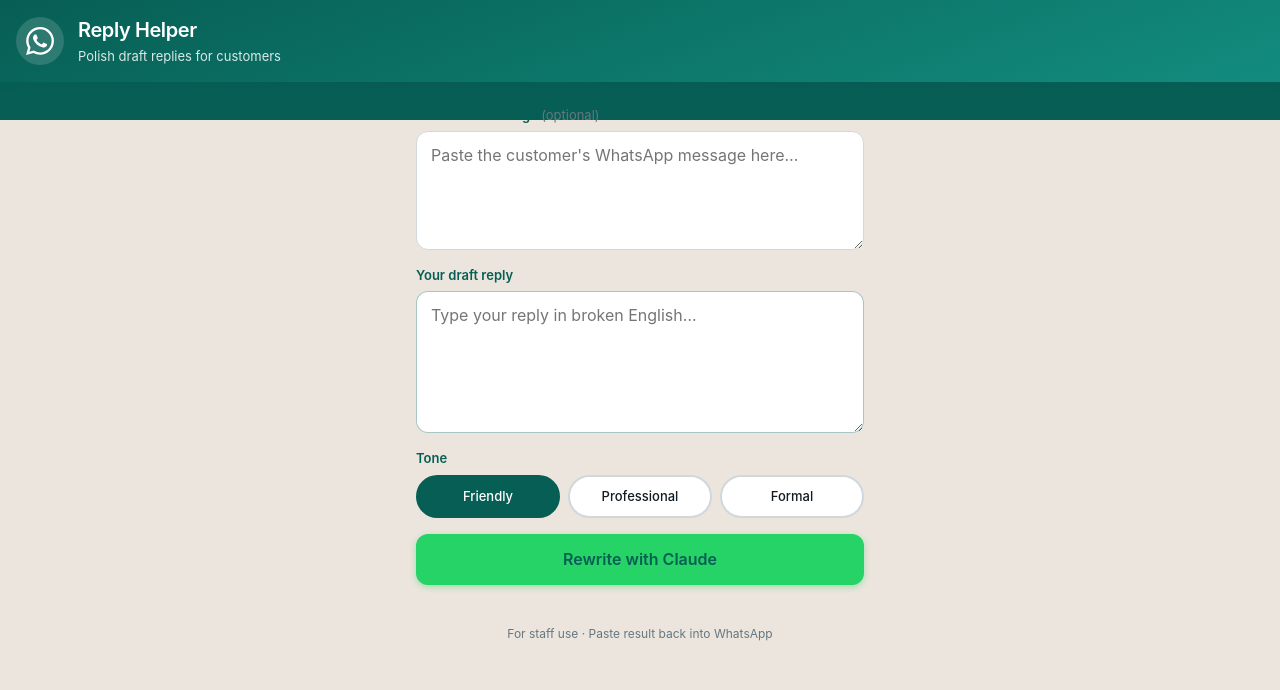
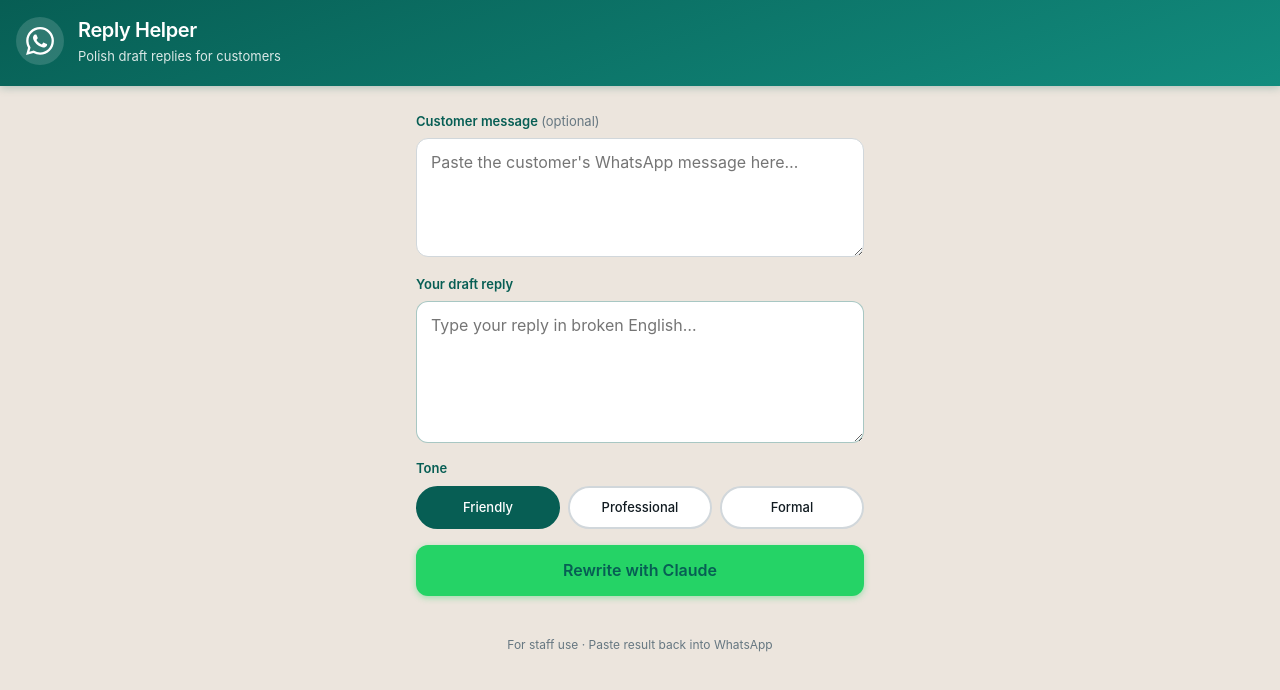
Before and after one commit to benjaminleechongkai-ui/whatsapp-reply-helper, a website: page public/index.html in a window 1280 px wide. Drawn offline with Linux system fonts and the light colour scheme.

Commit message:
Fix customer message label hidden under header

```diff
--- a/public/styles.css
+++ b/public/styles.css
@@ -39,13 +39,16 @@
 }
 
 .header {
+  position: relative;
+  z-index: 2;
   display: flex;
   align-items: center;
   gap: 0.875rem;
-  padding: calc(1rem + var(--safe-top)) 1rem 1rem;
+  padding: calc(1rem + var(--safe-top)) 1rem 1.25rem;
   background: linear-gradient(160deg, var(--wa-dark) 0%, var(--wa-teal) 100%);
   color: #fff;
   box-shadow: 0 2px 8px rgba(7, 94, 84, 0.25);
+  flex-shrink: 0;
 }
 
 .header__icon {
@@ -73,9 +76,12 @@
 }
 
 .main {
+  position: relative;
+  z-index: 1;
   max-width: 480px;
   margin: 0 auto;
-  padding: 1rem;
+  padding: 1.25rem 1rem 1rem;
+  background: var(--bg);
 }
 
 .form {
@@ -91,9 +97,13 @@
 }
 
 .field__label {
+  display: block;
   font-size: 0.8125rem;
   font-weight: 600;
+  line-height: 1.4;
   color: var(--wa-dark);
+  background: var(--bg);
+  padding: 0.125rem 0;
 }
 
 .optional {
@@ -326,8 +336,4 @@
   .main {
     padding-top: 1.5rem;
   }
-
-  body {
-    background: linear-gradient(180deg, var(--wa-dark) 120px, var(--bg) 120px);
-  }
 }
```
